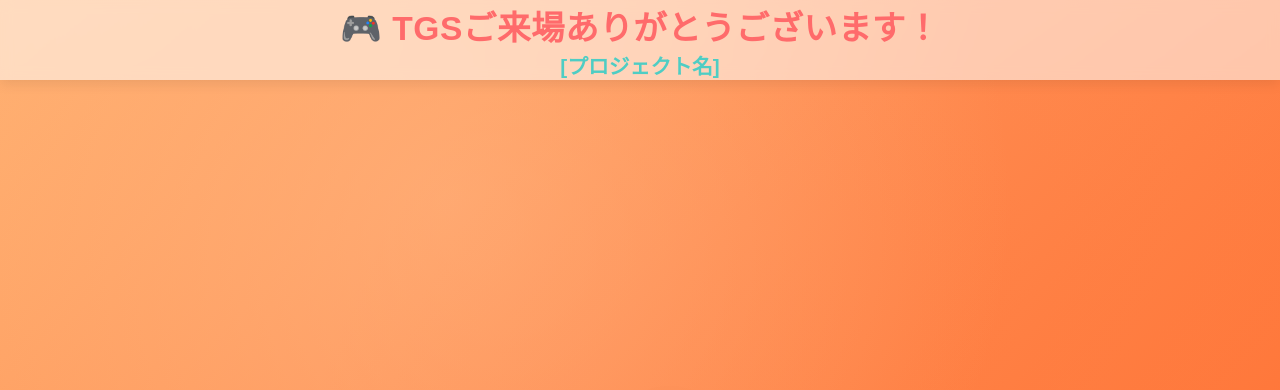
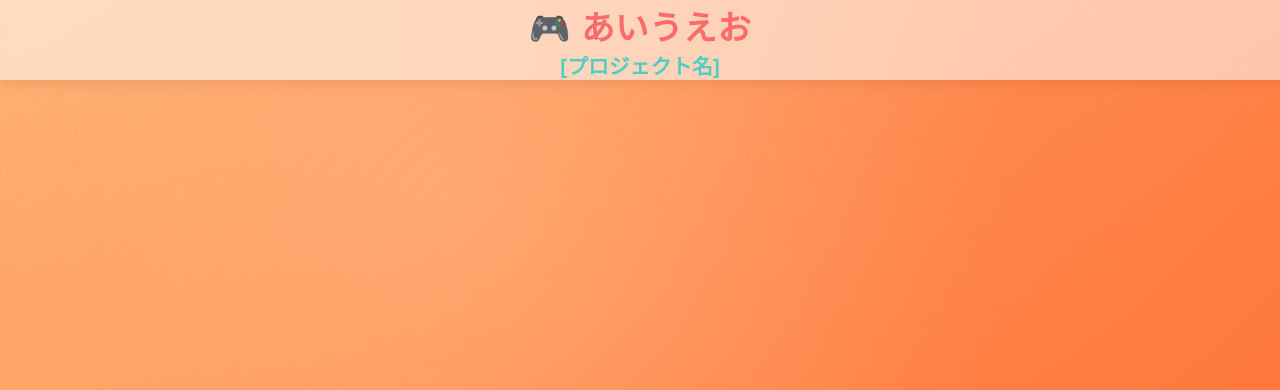
Before and after one commit to yuki1221xxx/SlashBlade.github.io, a plain HTML site: page index.html in a window 1280 px wide. Shown: the top 390 px of the page. Drawn offline with Linux system fonts and the light colour scheme.

Commit message:
テスト

```diff
--- a/index.html
+++ b/index.html
@@ -10,7 +10,7 @@
   <!-- HEADER ZONE -->
   <header class="tgs-mini-header">
     <div class="header-inner">
-      <h1 class="tgs-title">🎮 TGSご来場ありがとうございます！</h1>
+      <h1 class="tgs-title">🎮 あいうえお</h1>
       <h2 class="tgs-subtitle">[プロジェクト名]</h2>
     </div>
   </header>
```
